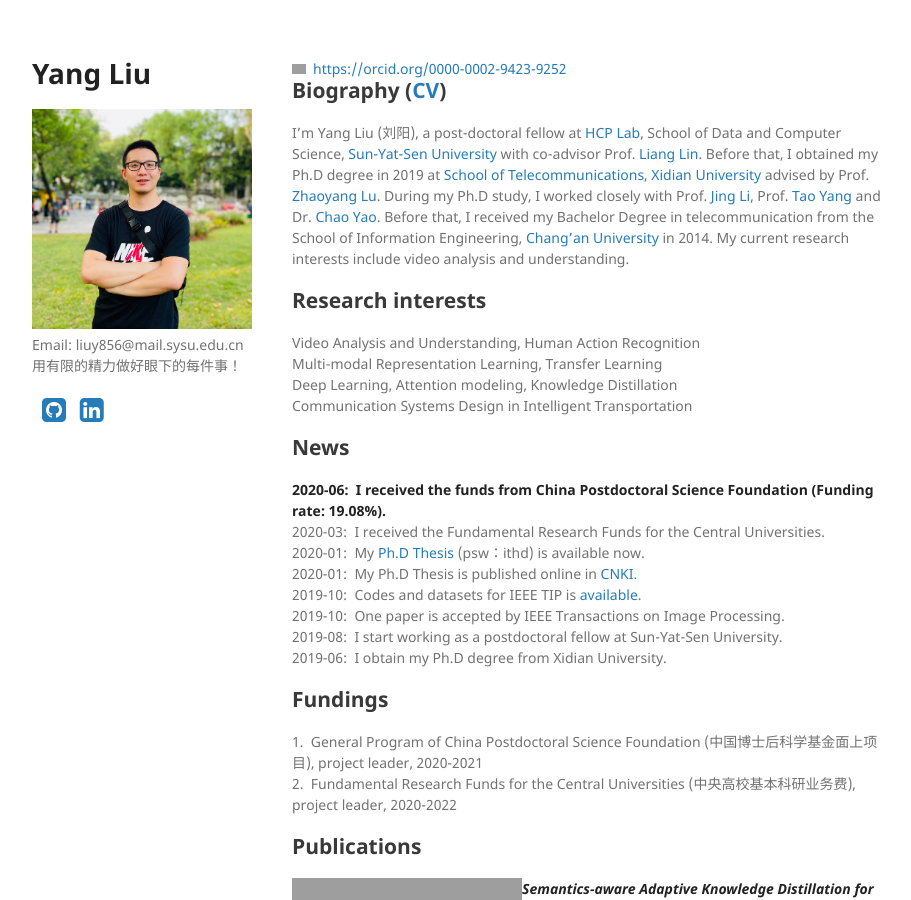
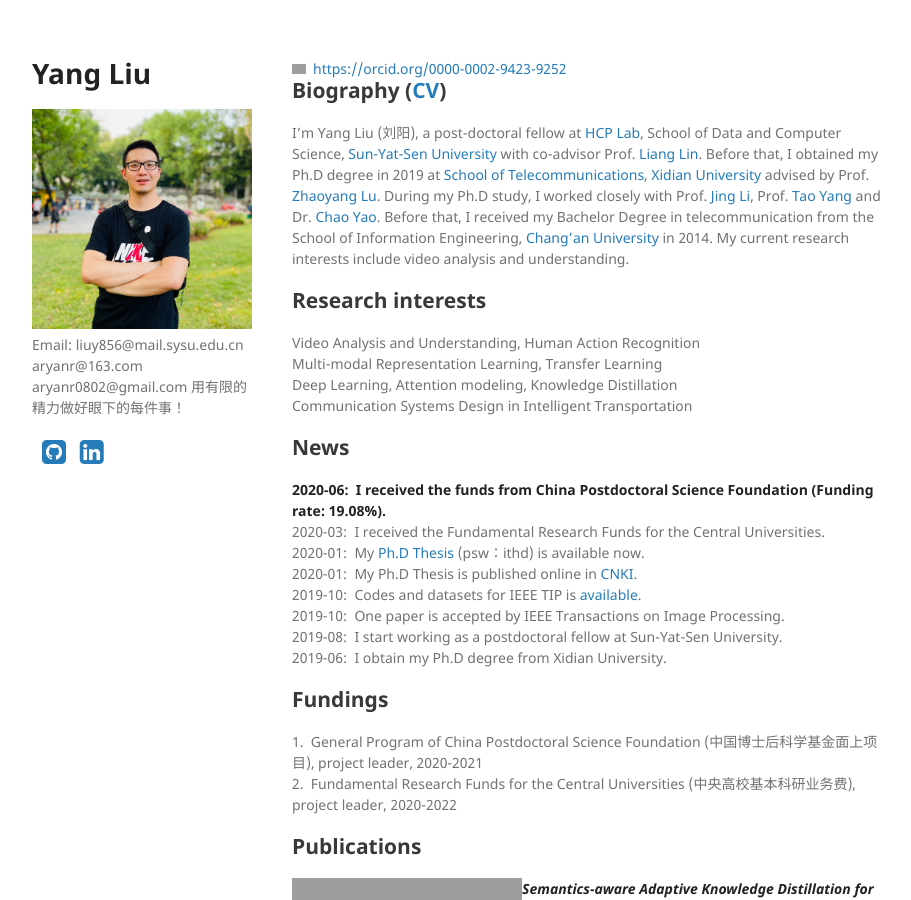
Before and after one commit to YangLiu9208/home, a Jekyll site: the page built from index.md, in a window 1280 px wide and 900 px high. Shown: the whole window, without its empty margins (178-1089 px from the left). Built offline with Jekyll 4.4.1, drawn with Linux system fonts in a browser that asks for light colours; a style sheet for code colours, icons or effects is not loaded; grey boxes are pictures that could not be loaded.

Commit message:
Update _config.yml

```diff
--- a/_config.yml
+++ b/_config.yml
@@ -1,3 +1,3 @@
 title: Yang Liu
-description: "Email: liuy856@mail.sysu.edu.cn  用有限的精力做好眼下的每件事！"
+description: "Email: liuy856@mail.sysu.edu.cn  aryanr@163.com  aryanr0802@gmail.com 用有限的精力做好眼下的每件事！"
 theme: jekyll-theme-minimal
```
